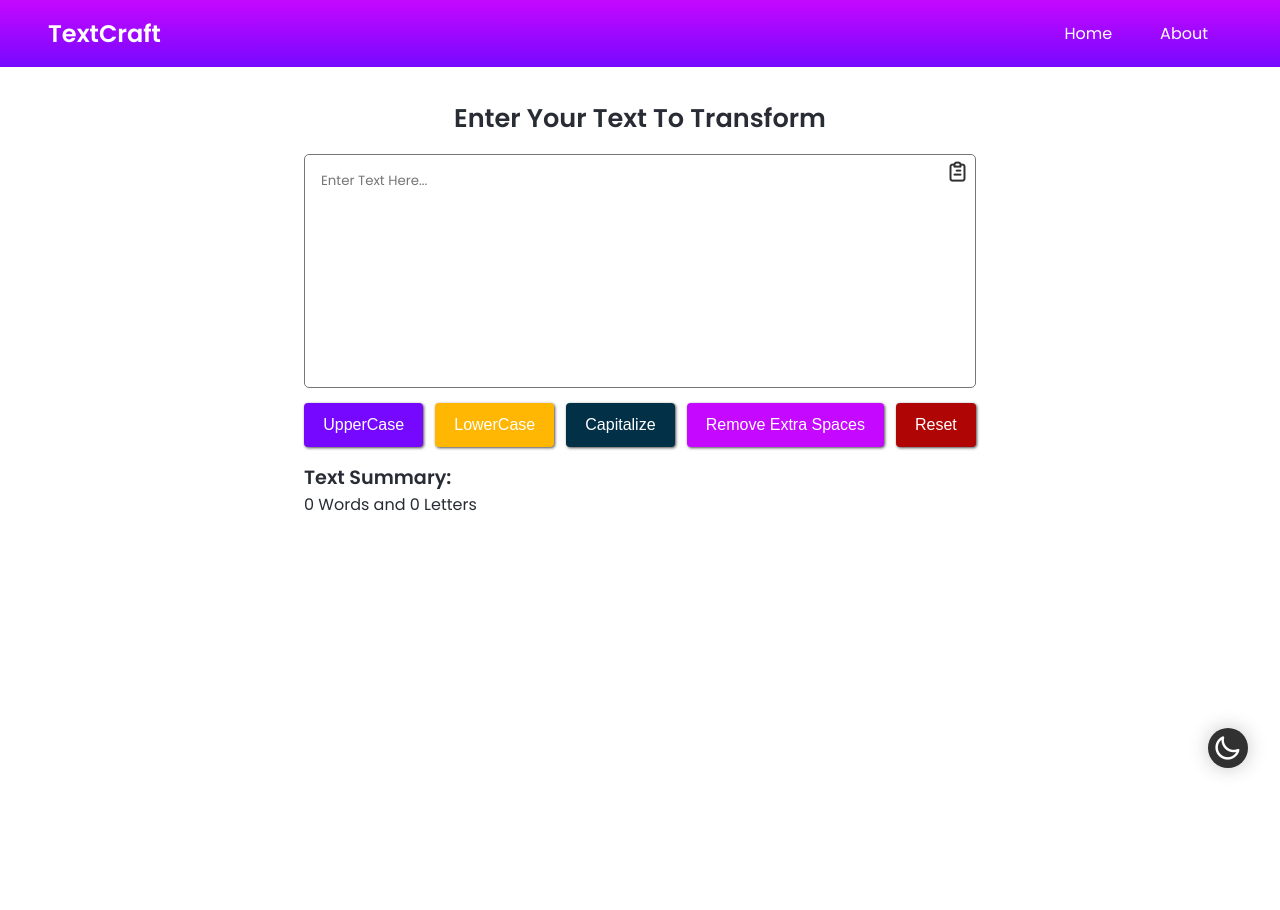
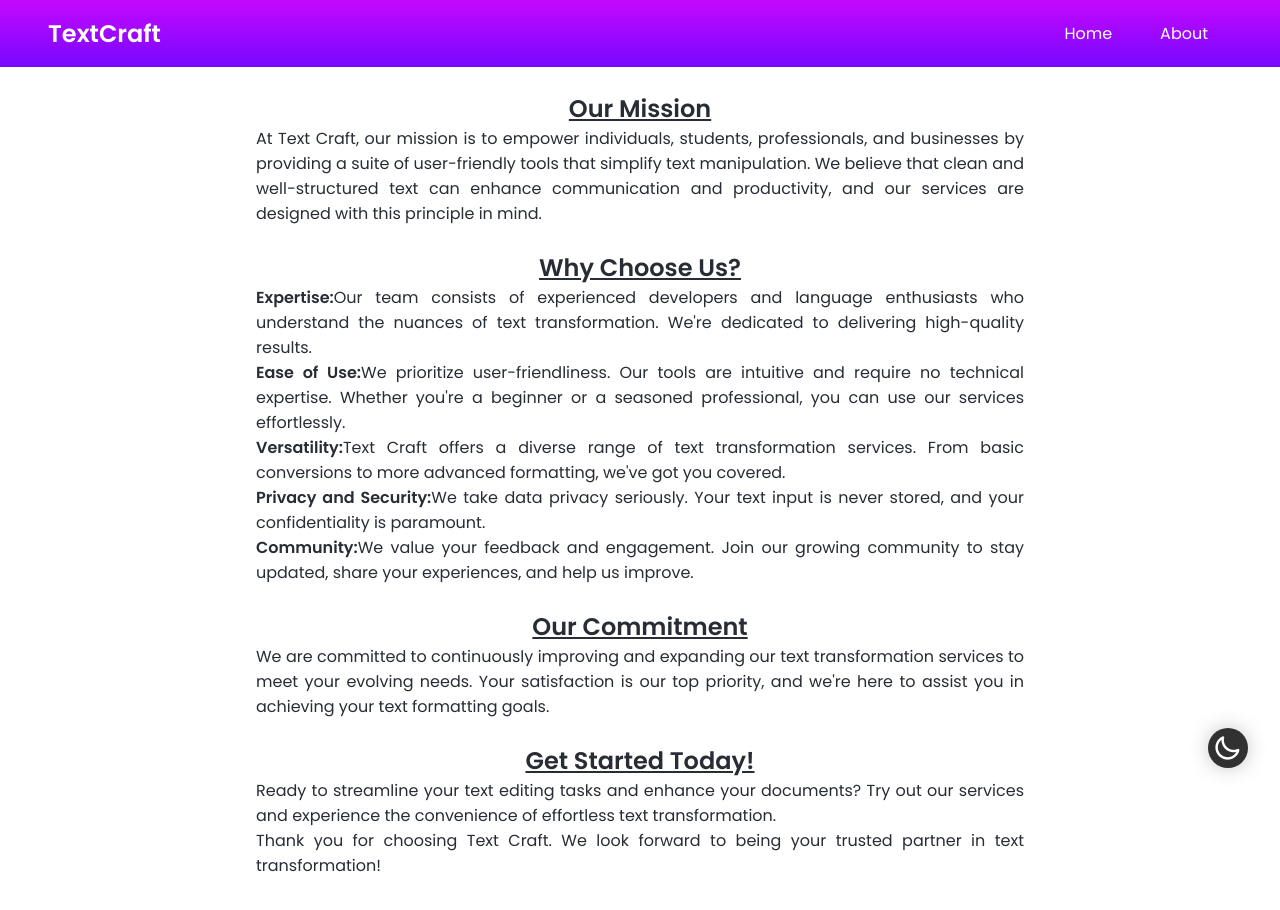
Before and after one commit to shaggy619/react-js, a React (Create React App) app in the folder text-craft/: page /about in a window 1280 px wide. Shown: the top 910 px of the page. Before the commit the page ends 800 px from the top, so only its background shows below. Built offline with nearby package versions, Linux system fonts and the light colour scheme.

Commit message:
Handled Routing in React

```diff
--- a/text-craft/package.json
+++ b/text-craft/package.json
@@ -10,7 +10,7 @@
     "gh-pages": "^6.1.1",
     "react": "^18.2.0",
     "react-dom": "^18.2.0",
-    "react-router-dom": "^6.16.0",
+    "react-router-dom": "^6.22.0",
     "react-scripts": "5.0.1",
     "web-vitals": "^2.1.4"
   },
--- a/text-craft/src/App.css
+++ b/text-craft/src/App.css
@@ -262,6 +262,25 @@ button {
   /* display: none; */
 }
 
+.about-style {
+  width: 60%;
+  margin: 0 auto;
+  padding: 1.5rem 0;
+}
+
+.about-style h2 {
+  text-align: center;
+  text-decoration: underline;
+}
+
+.about-style p {
+  text-align: justify;
+}
+
+.about-content {
+  margin-bottom: 1.5rem;
+}
+
 @media screen and (max-width: 1200px) {
   .btn {
     display: grid;
--- a/text-craft/src/App.js
+++ b/text-craft/src/App.js
@@ -1,13 +1,20 @@
 // import logo from "./logo.png";
 import "./App.css";
 import Form from "./components/Form";
+import About from "./components/About";
 import Navbar from "./components/Navbar";
+import { BrowserRouter, Route, Routes } from "react-router-dom";
 
 function App() {
   return (
     <>
-      <Navbar title="TextCraft" />
-      <Form />
+      <BrowserRouter>
+        <Navbar title="TextCraft" />
+        <Routes>
+          <Route exact path="/about" element={<About />}></Route>
+          <Route exact path="/" element={<Form />}></Route>
+        </Routes>
+      </BrowserRouter>
     </>
   );
 }
--- a/text-craft/src/components/About.js
+++ b/text-craft/src/components/About.js
@@ -1,37 +1,40 @@
 import React from "react";
-import Navbar from "./Navbar";
 
 export default function About() {
   return (
     <>
-      <Navbar title="TextCraft" />
+      <div className="about-style">
+        <div className="about-content">
           <h2>Our Mission</h2>
           <p>
             At Text Craft, our mission is to empower individuals, students,
             professionals, and businesses by providing a suite of user-friendly
             tools that simplify text manipulation. We believe that clean and
-        well-structured text can enhance communication and productivity, and our
-        services are designed with this principle in mind.
+            well-structured text can enhance communication and productivity, and
+            our services are designed with this principle in mind.
           </p>
+        </div>
+        <div className="about-content">
           <h2>Why Choose Us?</h2>
           <p>
             <strong>Expertise:</strong>
-        Our team consists of experienced developers and language enthusiasts who
-        understand the nuances of text transformation. We're dedicated to
-        delivering high-quality results.
+            Our team consists of experienced developers and language enthusiasts
+            who understand the nuances of text transformation. We're dedicated
+            to delivering high-quality results.
           </p>
 
           <p>
             <strong>Ease of Use:</strong>
-        We prioritize user-friendliness. Our tools are intuitive and require no
-        technical expertise. Whether you're a beginner or a seasoned
+            We prioritize user-friendliness. Our tools are intuitive and require
+            no technical expertise. Whether you're a beginner or a seasoned
             professional, you can use our services effortlessly.
           </p>
 
           <p>
             <strong>Versatility:</strong>
-        Text Craft offers a diverse range of text transformation services. From
-        basic conversions to more advanced formatting, we've got you covered.
+            Text Craft offers a diverse range of text transformation services.
+            From basic conversions to more advanced formatting, we've got you
+            covered.
           </p>
 
           <p>
@@ -45,24 +48,29 @@ export default function About() {
             We value your feedback and engagement. Join our growing community to
             stay updated, share your experiences, and help us improve.
           </p>
+        </div>
+        <div className="about-content">
           <h2>Our Commitment</h2>
           <p>
             We are committed to continuously improving and expanding our text
-        transformation services to meet your evolving needs. Your satisfaction
-        is our top priority, and we're here to assist you in achieving your text
-        formatting goals.
+            transformation services to meet your evolving needs. Your
+            satisfaction is our top priority, and we're here to assist you in
+            achieving your text formatting goals.
           </p>
+        </div>
+        <div className="about-content">
           <h2>Get Started Today!</h2>
           <p>
-        Ready to streamline your text editing tasks and enhance your documents?
-        Try out our services and experience the convenience of effortless text
-        transformation.
+            Ready to streamline your text editing tasks and enhance your
+            documents? Try out our services and experience the convenience of
+            effortless text transformation.
           </p>
-      <button>something</button>
           <p>
-        Thank you for choosing Text Craft. We look forward to being your trusted
-        partner in text transformation!
+            Thank you for choosing Text Craft. We look forward to being your
+            trusted partner in text transformation!
           </p>
+        </div>
+      </div>
     </>
   );
 }
--- a/text-craft/src/components/Form.js
+++ b/text-craft/src/components/Form.js
@@ -2,8 +2,6 @@ import React, { useState, useRef } from "react";
 
 export default function Form() {
   const [text, changedText] = useState("");
-  const [isDarkMode, setIsDarkMode] = useState(false);
-  const [isMoonVisible, setIsMoonVisible] = useState(true);
   const [altTxt, setAltTxt] = useState("Copied to Clipboard!");
   const alertMessageRef = useRef(null);
   const textContentRef = useRef(null);
@@ -81,24 +79,6 @@ export default function Form() {
   const nonWhitespaceText = text.replace(/\s/g, ""); // Remove all whitespace characters
   const charCount = nonWhitespaceText.length;
 
-  //Function to switch between dark mode and light mode
-  const handleChangeMode = () => {
-    let textBox = document.getElementById("textArea");
-    let clipboard = document.querySelector(".uil-clipboard-alt");
-    setIsMoonVisible(!isMoonVisible);
-    // Toggle dark mode
-    setIsDarkMode(!isDarkMode);
-    if (isDarkMode) {
-      document.body.classList.remove("dark-mode");
-      textBox.classList.remove("dark-mode");
-      clipboard.classList.remove("dark-mode");
-    } else {
-      document.body.classList.add("dark-mode");
-      textBox.classList.add("dark-mode");
-      clipboard.classList.add("dark-mode");
-    }
-  };
-
   //Function to copy text from textArea to clipboard
   const handleCopyText = () => {
     let textContent = document.getElementById("textArea");
@@ -152,18 +132,6 @@ export default function Form() {
           </p>
         </div>
       </div>
-      <div className="mode-icons" onClick={handleChangeMode}>
-        {isMoonVisible ? (
-          <i className="uil uil-moon" style={{ display: "flex" }}></i>
-        ) : (
-          <i className="uil uil-moon" style={{ display: "none" }}></i>
-        )}
-        {isMoonVisible ? (
-          <i className="uil uil-sun" style={{ display: "none" }}></i>
-        ) : (
-          <i className="uil uil-sun" style={{ display: "flex" }}></i>
-        )}
-      </div>
     </>
   );
 }
--- a/text-craft/src/components/Navbar.js
+++ b/text-craft/src/components/Navbar.js
@@ -1,29 +1,55 @@
 import React from "react";
 // import logo from "../logo.png";
 import PropTypes from "prop-types";
+import { Link } from "react-router-dom";
+import { useState } from "react";
 
 export default function Navbar(props) {
-  // const [menuItem, changeMenu] = useState(true);
+  const [isDarkMode, setIsDarkMode] = useState(false);
+  const [isMoonVisible, setIsMoonVisible] = useState(true);
 
-  // const displayMenu = () => {
-  //   let mobileMenu = document.querySelector(".mobile-menu");
-  //   mobileMenu.style = "none";
-  //   let menuItems = document.querySelector(".menu-items");
-  // };
+  //Function to switch between dark mode and light mode
+  const handleChangeMode = () => {
+    let textBox = document.getElementById("textArea");
+    let clipboard = document.querySelector(".uil-clipboard-alt");
+    setIsMoonVisible(!isMoonVisible);
+    // Toggle dark mode
+    setIsDarkMode(!isDarkMode);
+    if (isDarkMode) {
+      document.body.classList.remove("dark-mode");
+      if (textBox) {
+        textBox.classList.toggle("dark-mode", !isDarkMode);
+      }
+
+      if (clipboard) {
+        clipboard.classList.toggle("dark-mode", !isDarkMode);
+      }
+    } else {
+      document.body.classList.add("dark-mode");
+      if (textBox) {
+        textBox.classList.toggle("dark-mode", !isDarkMode);
+      }
+
+      if (clipboard) {
+        clipboard.classList.toggle("dark-mode", !isDarkMode);
+      }
+    }
+  };
   return (
+    <>
       <nav>
         <div className="title">
           <h2>
-          <a href="/">{props.title}</a>
+            <Link to="/">{props.title}</Link>
           </h2>
         </div>
         <div>
           <ul className="menu-items">
             <li>
-            <a href="/">Home</a>
+              <Link to="/">Home</Link>
             </li>
             <li>
-            <a href="/">About</a>
+              <Link to="/about">About</Link>
             </li>
           </ul>
           <ul className="mobile-menu">
@@ -33,6 +59,19 @@ export default function Navbar(props) {
           </ul>
         </div>
       </nav>
+      <div className="mode-icons" onClick={handleChangeMode}>
+        {isMoonVisible ? (
+          <i className="uil uil-moon" style={{ display: "flex" }}></i>
+        ) : (
+          <i className="uil uil-moon" style={{ display: "none" }}></i>
+        )}
+        {isMoonVisible ? (
+          <i className="uil uil-sun" style={{ display: "none" }}></i>
+        ) : (
+          <i className="uil uil-sun" style={{ display: "flex" }}></i>
+        )}
+      </div>
+    </>
   );
 }
 
```
Also changed, not shown: 1 other file (tests, documents, lock files or other folders). Lines whose indentation alone changed are shown as unchanged.
